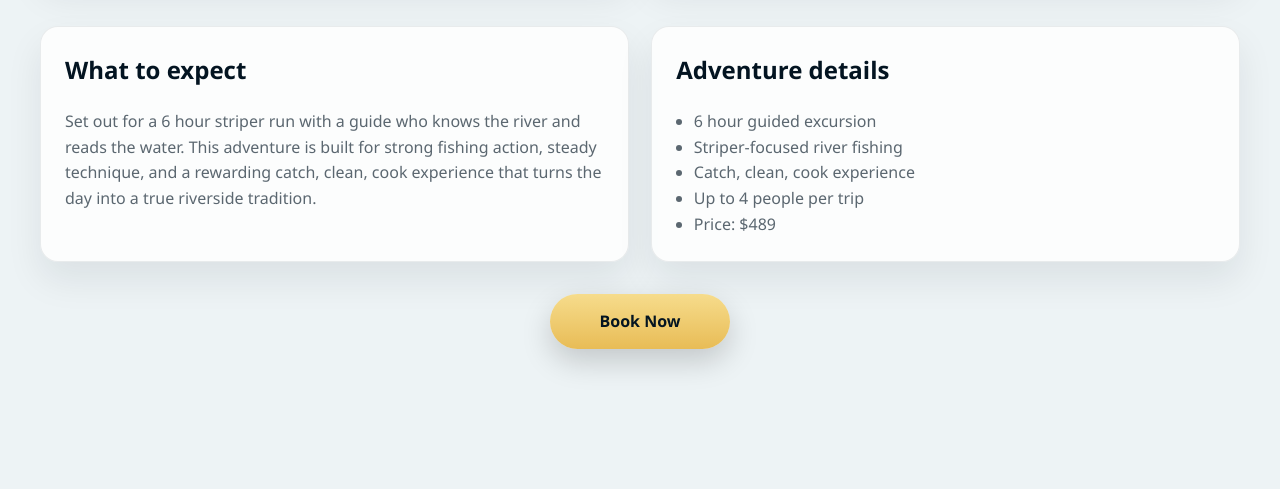
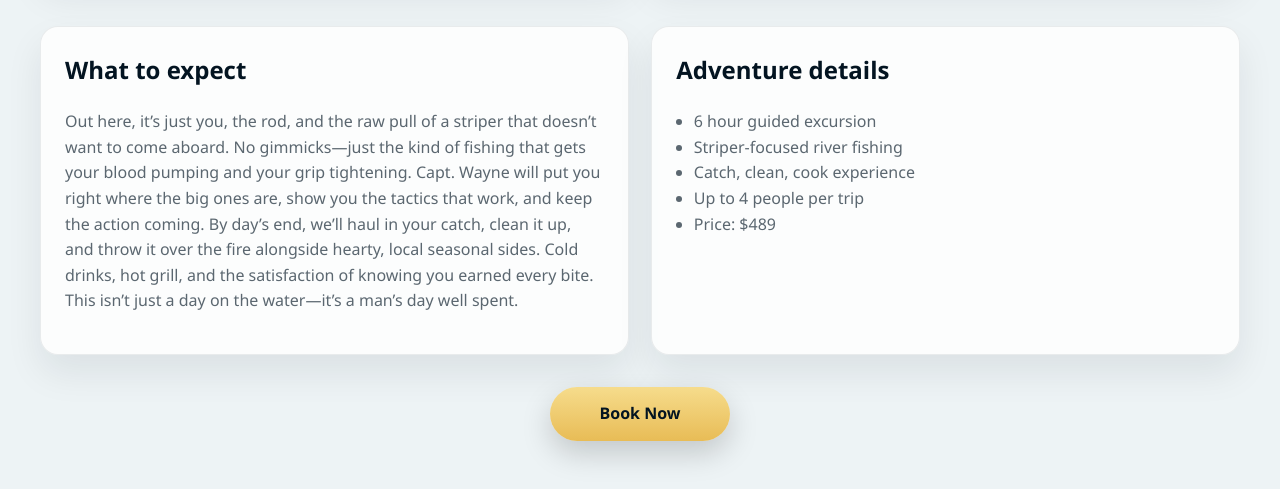
Before and after one commit to tahlequahnation/live, a website: page striper.html in a window 1280 px wide. Shown: the part 837-1326 px from the top of the page. Before the commit the page ends 1234 px from the top, so only its background shows below. Drawn offline with Linux system fonts and the light colour scheme.

Commit message:
Add files via upload

```diff
--- a/striper.html
+++ b/striper.html
@@ -42,7 +42,7 @@
     <section class="trip-content container">
       <div class="trip-card">
         <h2>What to expect</h2>
-        <p>Set out for a 6 hour striper run with a guide who knows the river and reads the water. This adventure is built for strong fishing action, steady technique, and a rewarding catch, clean, cook experience that turns the day into a true riverside tradition.</p>
+        <p>Out here, it’s just you, the rod, and the raw pull of a striper that doesn’t want to come aboard. No gimmicks—just the kind of fishing that gets your blood pumping and your grip tightening. Capt. Wayne will put you right where the big ones are, show you the tactics that work, and keep the action coming. By day’s end, we’ll haul in your catch, clean it up, and throw it over the fire alongside hearty, local seasonal sides. Cold drinks, hot grill, and the satisfaction of knowing you earned every bite. This isn’t just a day on the water—it’s a man’s day well spent.</p>
       </div>
 
       <div class="trip-card">
```
